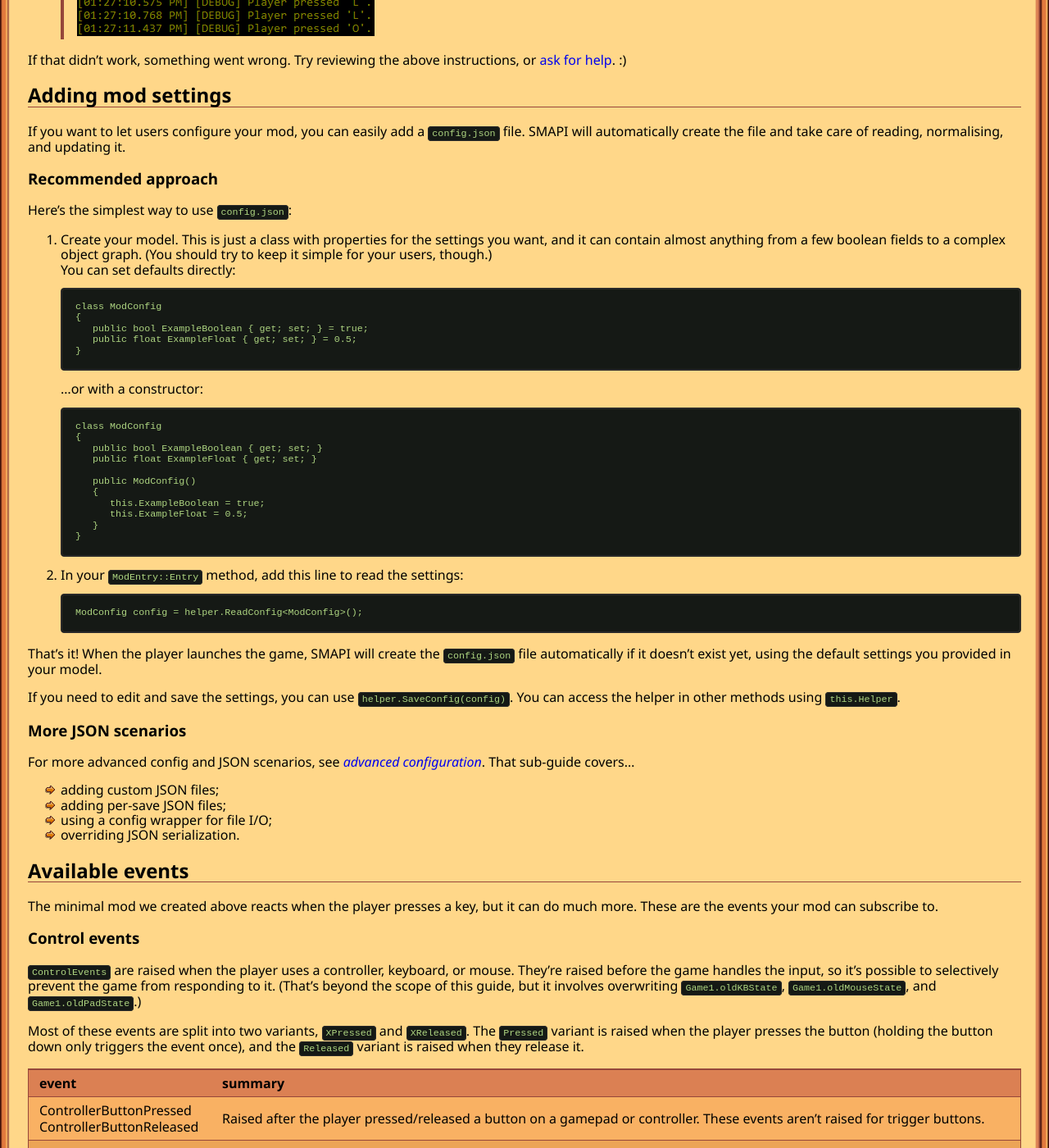
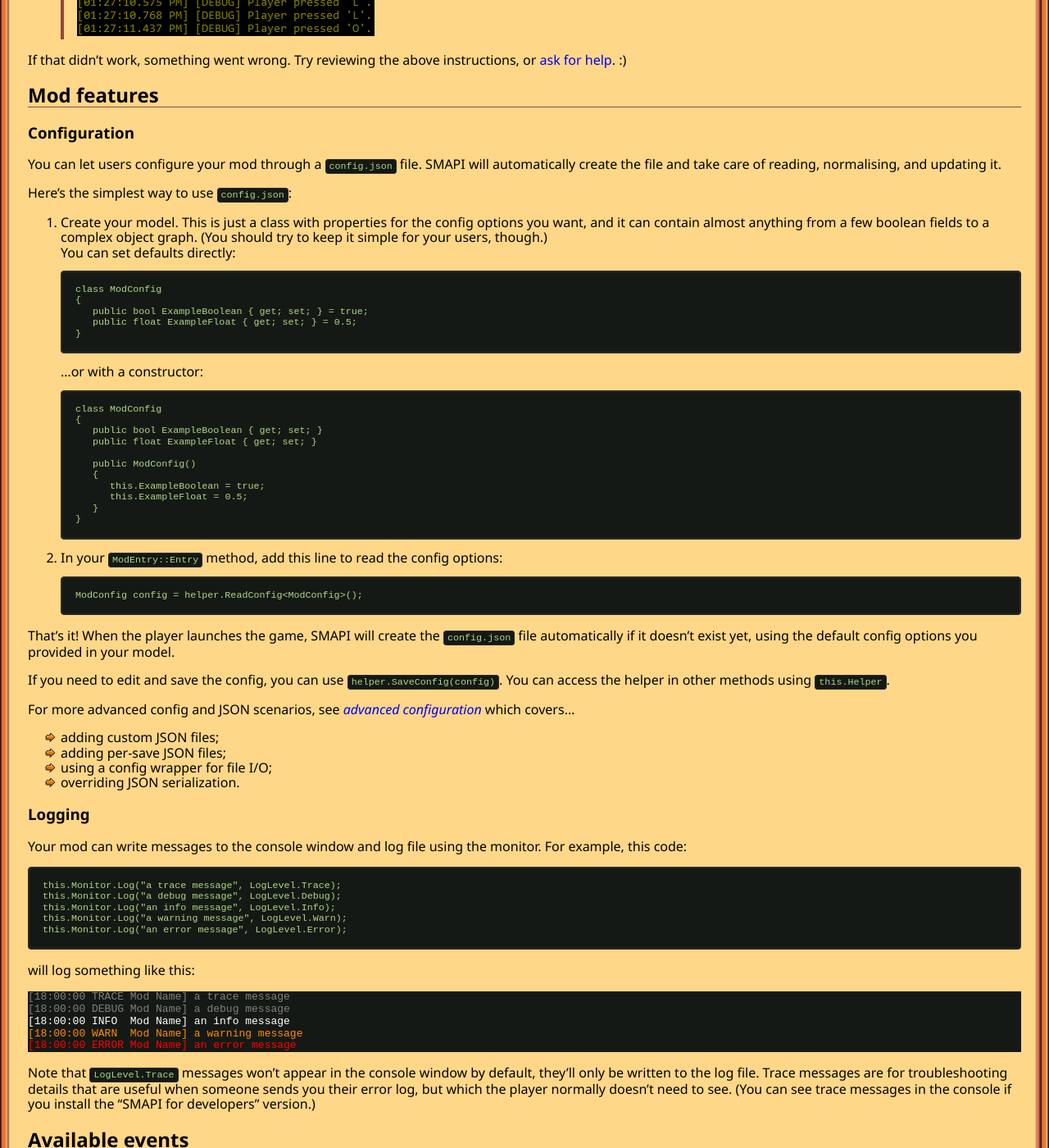
Before and after one commit to Pathoschild/canimod.github.io, a Jekyll site: the page built from guides/creating-a-smapi-mod.md, in a window 1280 px wide and 1400 px high, scrolled down 3851 px. Shown: the whole window at 82% size. Built offline with Jekyll 4.4.1, drawn with Linux system fonts in a browser that asks for light colours; nearby versions of some CDN libraries; some of the changed text lies outside the part shown.

````diff
--- a/guides/creating-a-smapi-mod.md
+++ b/guides/creating-a-smapi-mod.md
@@ -194,7 +194,7 @@ Almost done! Now for the code SMAPI will run.
            /// <param name="e">The event data.</param>
            private void ReceiveKeyPress(object sender, EventArgsKeyPressed e)
            {
-               Log.Debug($"Player pressed '{e.KeyPressed}'.");
+               this.Monitor.Log($"Player pressed {e.KeyPressed}.");
            }
        }
    }
@@ -214,16 +214,17 @@ The mod so far will just send a message to the console window whenever you press
 If that didn't work, something went wrong. Try reviewing the above instructions, or
 [ask for help](#help). :)
 
-## Adding mod settings
-If you want to let users configure your mod, you can easily add a `config.json` file. SMAPI will
-automatically create the file and take care of reading, normalising, and updating it.
+## Mod features
 
-### Recommended approach
+### Configuration
+You can let users configure your mod through a `config.json` file. SMAPI will automatically create
+the file and take care of reading, normalising, and updating it.
+
 Here's the simplest way to use `config.json`:
 
-1. Create your model. This is just a class with properties for the settings you want, and it can
-   contain almost anything from a few boolean fields to a complex object graph. (You should try to
-   keep it simple for your users, though.)
+1. Create your model. This is just a class with properties for the config options you want, and it
+   can contain almost anything from a few boolean fields to a complex object graph. (You should try
+   to keep it simple for your users, though.)
 
    You can set defaults directly:
 
@@ -251,26 +252,52 @@ Here's the simplest way to use `config.json`:
    }
    ```
 
-2. In your `ModEntry::Entry` method, add this line to read the settings:
+2. In your `ModEntry::Entry` method, add this line to read the config options:
 
    ```
    ModConfig config = helper.ReadConfig<ModConfig>();
    ```
 
 That's it! When the player launches the game, SMAPI will create the `config.json` file
-automatically if it doesn't exist yet, using the default settings you provided in your model.
+automatically if it doesn't exist yet, using the default config options you provided in your model.
 
-If you need to edit and save the settings, you can use `helper.SaveConfig(config)`. You can
-access the helper in other methods using `this.Helper`.
+If you need to edit and save the config, you can use `helper.SaveConfig(config)`. You can access
+the helper in other methods using `this.Helper`.
 
-### More JSON scenarios
-For more advanced config and JSON scenarios, see _[advanced configuration](creating-a-smapi-mod-advanced-config)_.
-That sub-guide covers...
+For more advanced config and JSON scenarios, see _[advanced configuration](creating-a-smapi-mod-advanced-config)_
+which covers...
 
 * adding custom JSON files;
 * adding per-save JSON files;
 * using a config wrapper for file I/O;
 * overriding JSON serialization.
+
+### Logging
+Your mod can write messages to the console window and log file using the monitor. For example,
+this code:
+
+```c#
+this.Monitor.Log("a trace message", LogLevel.Trace);
+this.Monitor.Log("a debug message", LogLevel.Debug);
+this.Monitor.Log("an info message", LogLevel.Info);
+this.Monitor.Log("a warning message", LogLevel.Warn);
+this.Monitor.Log("an error message", LogLevel.Error);
+```
+
+will log something like this:
+
+<pre>
+<span style="color:gray">[18:00:00 TRACE Mod Name] a trace message</span>
+<span style="color:gray">[18:00:00 DEBUG Mod Name] a debug message</span>
+<span style="color:white;">[18:00:00 INFO  Mod Name] an info message</span>
+<span style="color:darkorange;">[18:00:00 WARN  Mod Name] a warning message</span>
+<span style="color:red;">[18:00:00 ERROR Mod Name] an error message</span>
+</pre>
+
+Note that `LogLevel.Trace` messages won't appear in the console window by default, they'll only be
+written to the log file. Trace messages are for troubleshooting details that are useful when
+someone sends you their error log, but which the player normally doesn't need to see. (You can see
+trace messages in the console if you install the "SMAPI for developers" version.)
 
 ## Available events
 The minimal mod we created above reacts when the player presses a key, but it can do much more.
````
Also changed, not shown: other parts of guides/creating-a-smapi-mod.md (+1 -1 lines), guides/creating-a-smapi-mod-advanced-config.md (+3 -3 lines), guides/updating-a-smapi-mod.md (+9 -7 lines).
